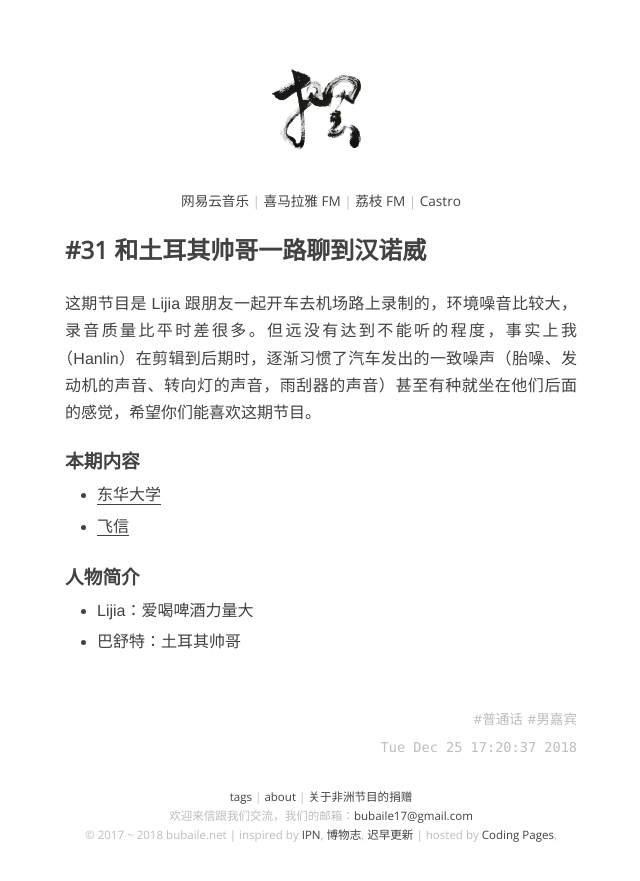
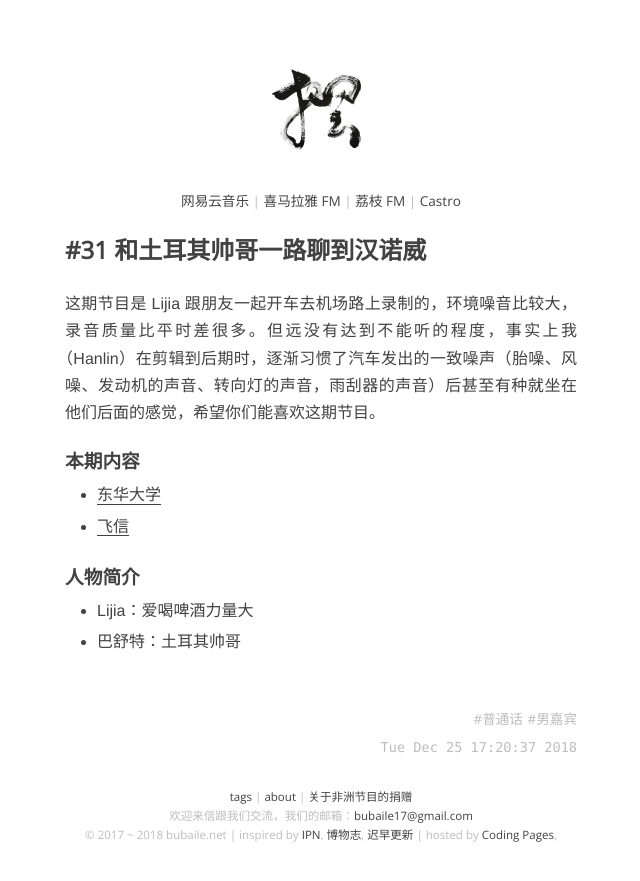
Before and after one commit to onion7878/bubaile.net, a Jekyll site: the page built from _posts/2018-12-25-road-to-hanover.md, in a window 1280 px wide. Shown: the top 881 px of the page, without its empty margins (319-959 px from the left). Built offline with Jekyll 4.4.1, drawn with Linux system fonts in a browser that asks for light colours.

Commit message:
修改文字

```diff
--- a/_posts/2018-12-25-road-to-hanover.md
+++ b/_posts/2018-12-25-road-to-hanover.md
@@ -8,7 +8,7 @@ categories: [podcast]
 
 ---
 
-这期节目是 Lijia 跟朋友一起开车去机场路上录制的，环境噪音比较大，录音质量比平时差很多。但远没有达到不能听的程度，事实上我（Hanlin）在剪辑到后期时，逐渐习惯了汽车发出的一致噪声（胎噪、发动机的声音、转向灯的声音，雨刮器的声音）甚至有种就坐在他们后面的感觉，希望你们能喜欢这期节目。
+这期节目是 Lijia 跟朋友一起开车去机场路上录制的，环境噪音比较大，录音质量比平时差很多。但远没有达到不能听的程度，事实上我（Hanlin）在剪辑到后期时，逐渐习惯了汽车发出的一致噪声（胎噪、风噪、发动机的声音、转向灯的声音，雨刮器的声音）后甚至有种就坐在他们后面的感觉，希望你们能喜欢这期节目。
 
 ### 本期内容
 
```
